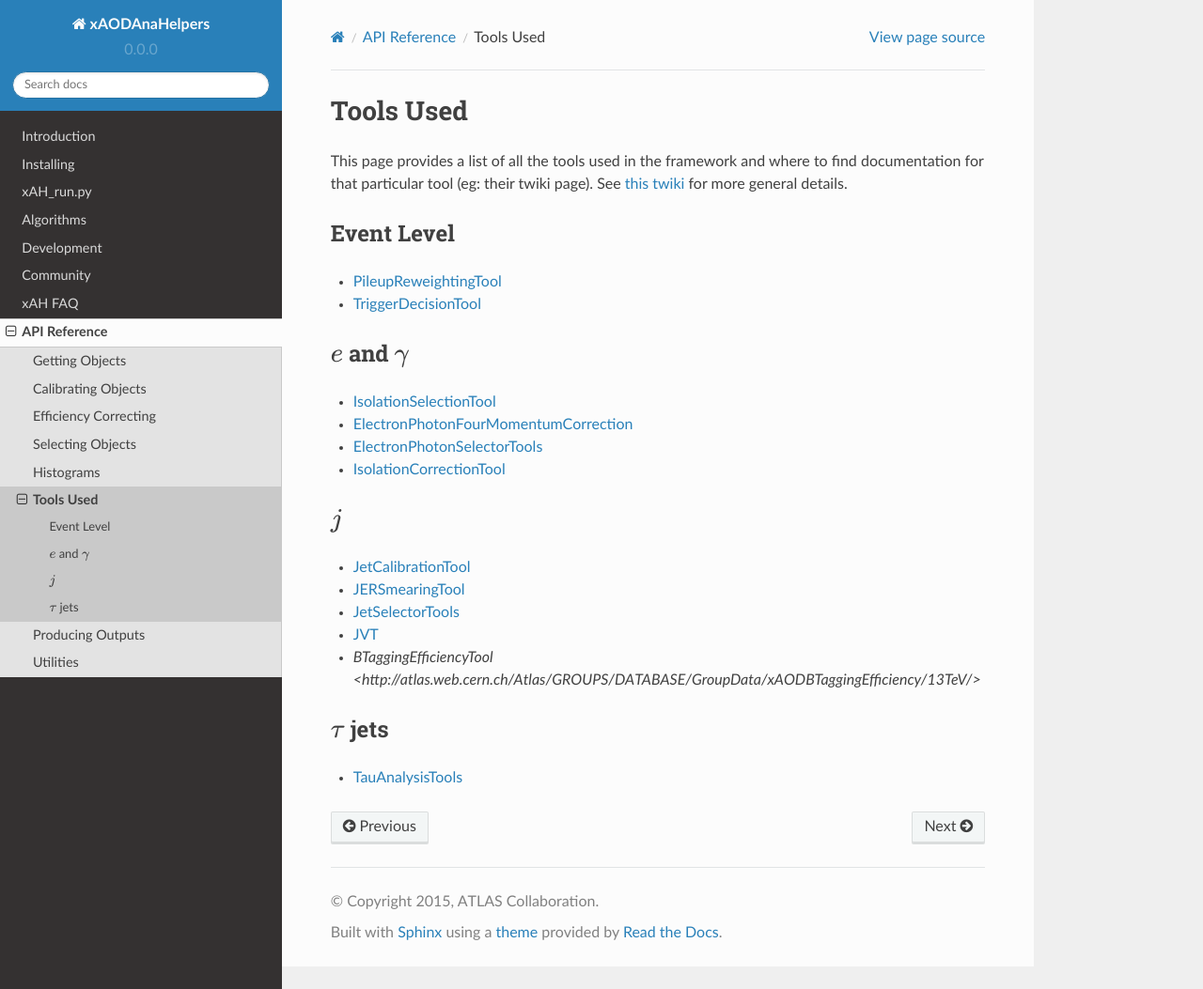
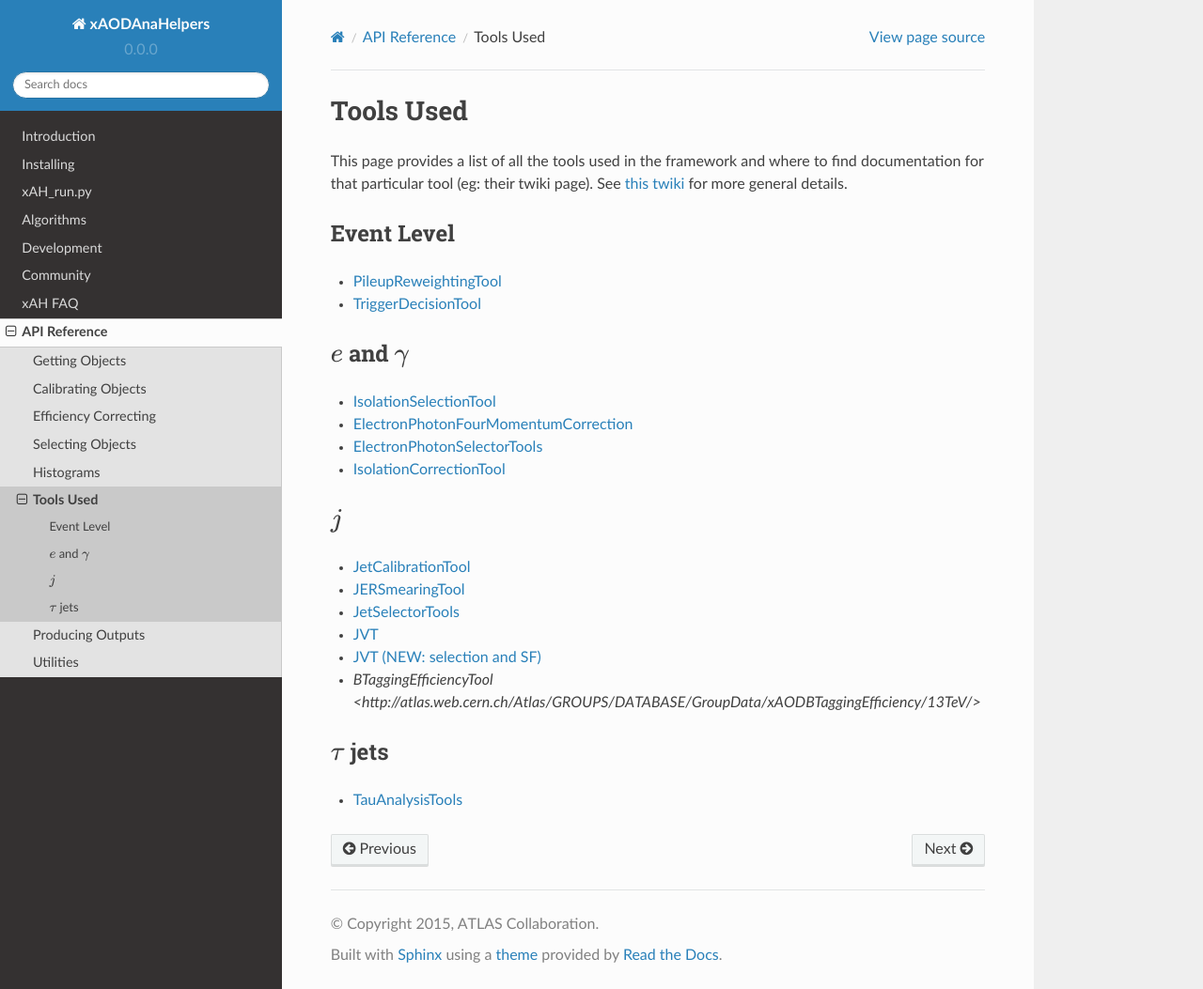
Before and after one commit to UCATLAS/xAODAnaHelpers, a Sphinx documentation site: the page built from docs/ToolsUsed.rst, in a window 1280 px wide and 1053 px high. Shown: the whole window at 94% size. Built offline with Sphinx 7.4.7 and the Read the Docs theme 2.0.0, drawn with Linux system fonts in a browser that asks for light colours.

Commit message:
Add docs

```diff
--- a/docs/ToolsUsed.rst
+++ b/docs/ToolsUsed.rst
@@ -24,6 +24,7 @@ Event Level
 -  `JERSmearingTool <https://twiki.cern.ch/twiki/bin/view/AtlasProtected/JetResolution2015Prerecom>`__
 -  `JetSelectorTools <https://svnweb.cern.ch/trac/atlasoff/browser/PhysicsAnalysis/JetMissingEtID/JetSelectorTools/trunk/README.rst>`__
 -  `JVT <https://twiki.cern.ch/twiki/bin/viewauth/AtlasProtected/JetVertexTaggerTool>`__
+-  `JVT (NEW: selection and SF) <https://twiki.cern.ch/twiki/bin/view/AtlasProtected/JVTCalibration>`__
 -  `BTaggingEfficiencyTool <http://atlas.web.cern.ch/Atlas/GROUPS/DATABASE/GroupData/xAODBTaggingEfficiency/13TeV/>`
 
 
```
Also changed, not shown: 1 other file.
